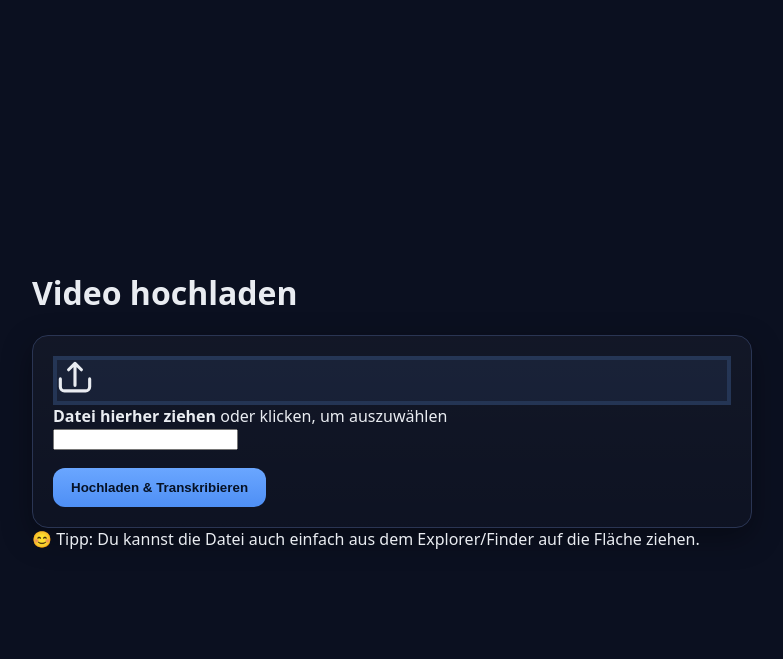
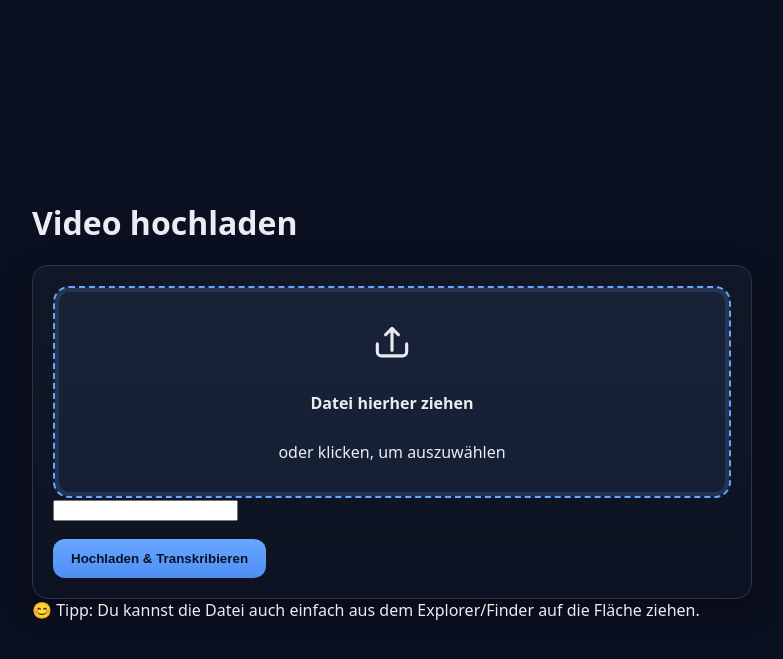
Before and after one commit to AR-571/se-projekt, a Flask app: page / in a window 1280 px wide. Shown: the top 659 px of the page, without its empty margins (248-1031 px from the left). Run offline with Flask 3, Linux system fonts and the light colour scheme.

Commit message:
Update UI

```diff
--- a/src/app/templates/style.css
+++ b/src/app/templates/style.css
@@ -38,6 +38,30 @@
 .header p {
     margin: 0;
     color: var(--muted);
+}
+
+.dropzone {
+  border: 2px dashed var(--border);
+  border-radius: 16px;
+  padding: 24px;
+  min-height: 160px;
+
+  display: grid;
+  place-items: center;
+  gap: 10px;
+
+  background: rgba(255,255,255,.02);
+  transition:
+    background-color .2s ease,
+    border-color .2s ease,
+    box-shadow .2s ease;
+  position: relative;
+  cursor: pointer;
+}
+
+.dropzone:hover {
+  background: rgba(106,166,255,.06);
+  border-color: var(--primary);
 }
 
 .dropzone, .dropzone.dragover {
--- a/src/app/templates/upload.html
+++ b/src/app/templates/upload.html
@@ -17,9 +17,7 @@
                          <path d="M12 16V4m0 0l-3.5 3.5M12 4l3.5 3.5" stroke="currentColor" stroke-width="1.7" stroke-linecap="round" stroke-linejoin="round"/>
                          <path d="M20 12.5v4.25A2.25 2.25 0 0 1 17.75 19H6.25A2.25 2.25 0 0 1 4 16.75V12.5" stroke="currentColor" stroke-width="1.7" stroke-linecap="round" stroke-linejoin="round"/>
                         </svg>
-                    </div>
-                    <div>
-                        <b>Datei hierher ziehen</b> oder klicken, um auszuwählen
+                     <b>Datei hierher ziehen</b> oder klicken, um auszuwählen
                     </div>
                     <input type="fileInput" name="video" accept=".mp4,.mov,.mkv" required aria-label="Videodatei auswählen">
                     <div id="selectedFile" class="selected-file" aria-live="polite"></div>
```
